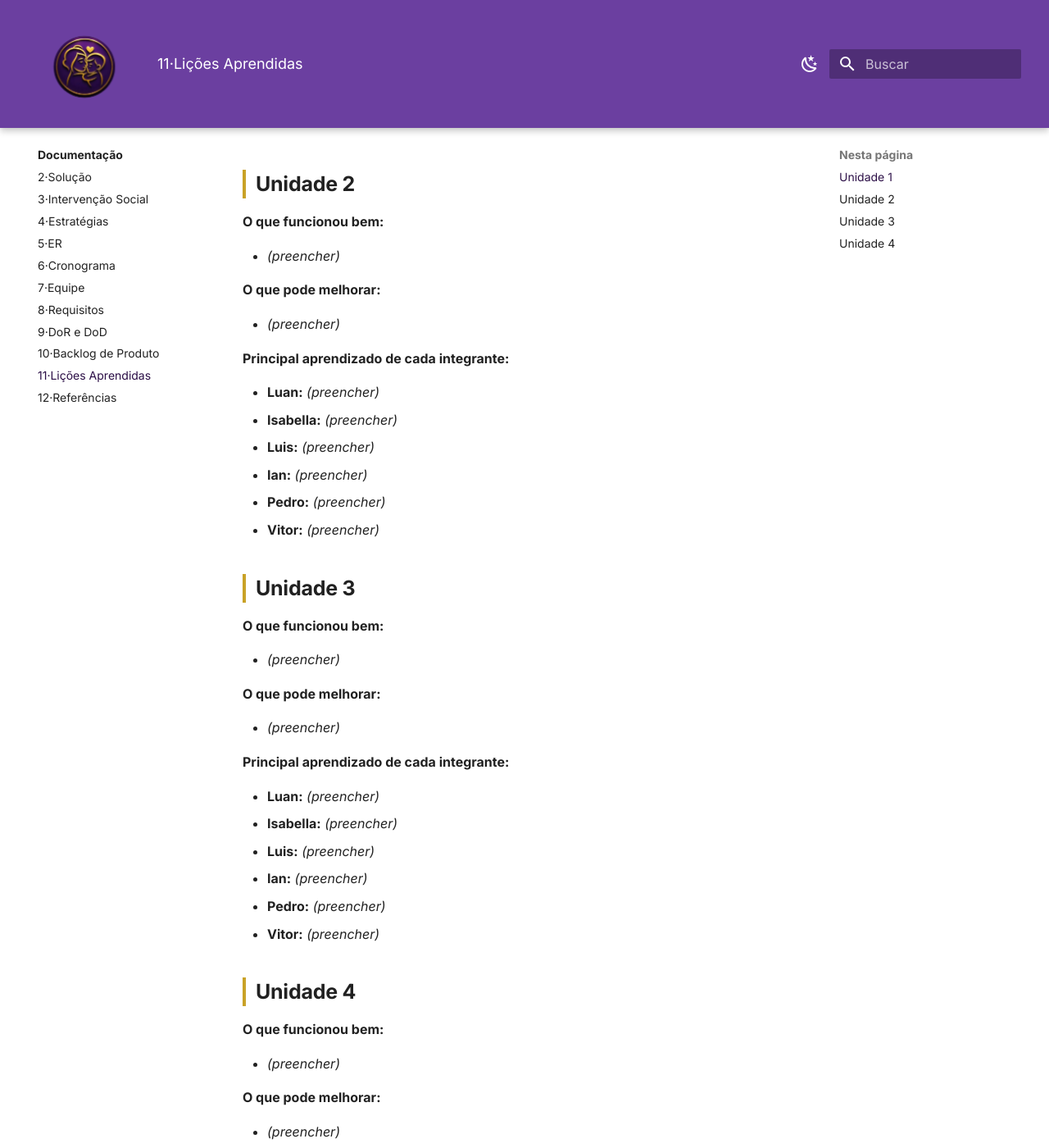
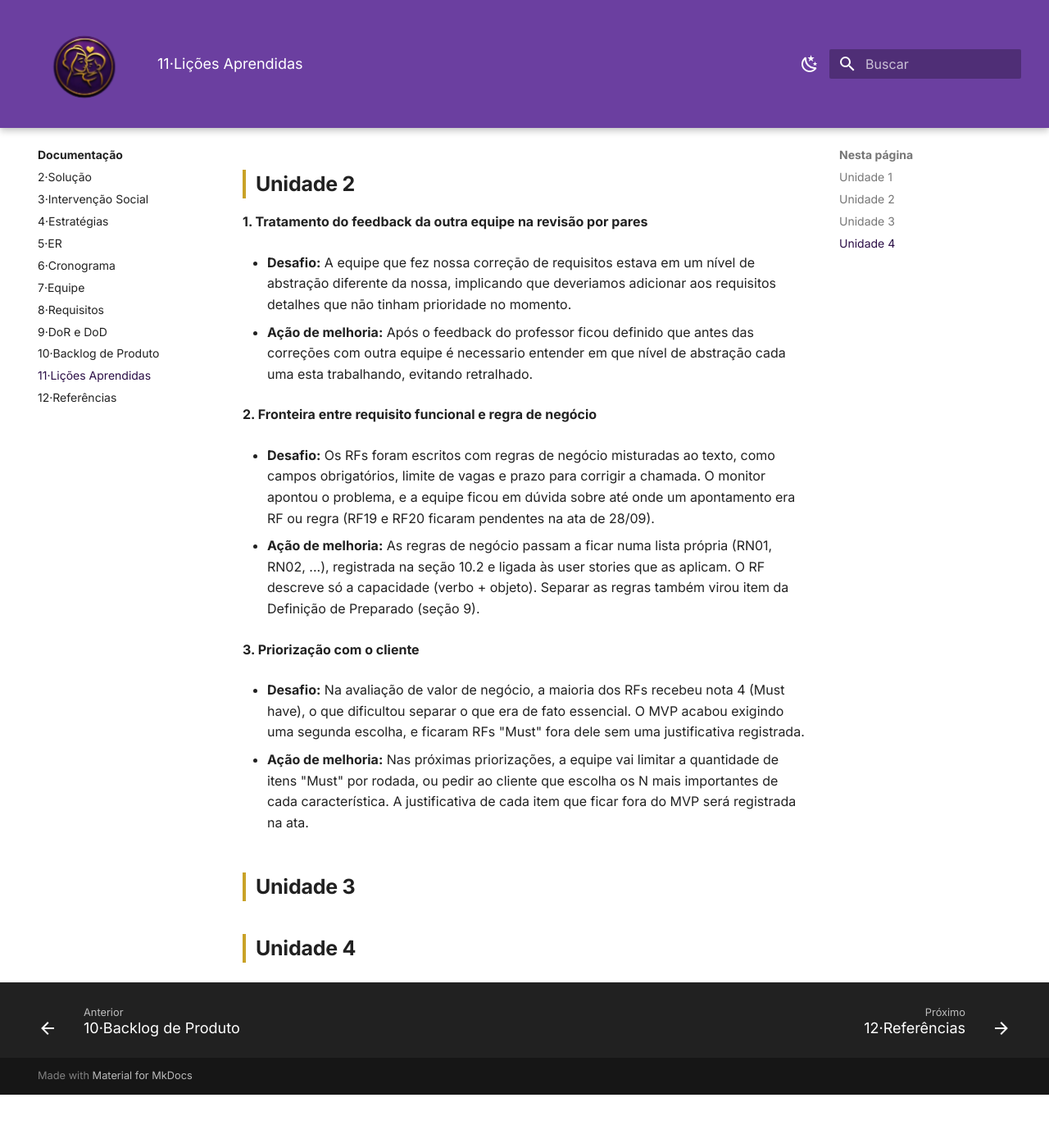
Before and after one commit to mdsreq-fga-unb/REQ-2026.2-T01-MaesGuerreiras, an MkDocs documentation site: the page built from docs/08-licoes/index.md, in a window 1280 px wide and 1400 px high, scrolled down 1512 px. Shown: the whole window at 82% size. Built offline with MkDocs 1.6.1 and Material for MkDocs 9.7.7, drawn with Linux system fonts in a browser that asks for light colours; after the commit the page ends 2847 px from its top, so only the background shows below that; some of the changed text lies outside the part shown.

Commit message:
Licoes aprendidas unidade 2

```diff
--- a/docs/08-licoes/index.md
+++ b/docs/08-licoes/index.md
@@ -29,57 +29,26 @@ bloco abaixo deve ser preenchido pela equipe logo após a Retrospectiva da unida
 
 ## Unidade 2
 
-**O que funcionou bem:**
+**1. Tratamento do feedback da outra equipe na revisão por pares**
 
-- *(preencher)*
+- **Desafio:** A equipe que fez nossa correçāo de requisitos estava em um nível de abstraçāo diferente da nossa, implicando que deveriamos adicionar aos requisitos detalhes que nāo tinham prioridade no momento.
 
-**O que pode melhorar:**
+- **Ação de melhoria:** Após o feedback do professor ficou definido que antes das correçōes com outra equipe é necessario entender em que nível de abstraçāo cada uma esta trabalhando, evitando retralhado.
 
-- *(preencher)*
+**2. Fronteira entre requisito funcional e regra de negócio**
 
-**Principal aprendizado de cada integrante:**
+- **Desafio:** Os RFs foram escritos com regras de negócio misturadas ao texto, como campos obrigatórios, limite de vagas e prazo para corrigir a chamada. O monitor apontou o problema, e a equipe ficou em dúvida sobre até onde um apontamento era RF ou regra (RF19 e RF20 ficaram pendentes na ata de 28/09).
 
-- **Luan:** *(preencher)*
-- **Isabella:** *(preencher)*
-- **Luis:** *(preencher)*
-- **Ian:** *(preencher)*
-- **Pedro:** *(preencher)*
-- **Vitor:** *(preencher)*
+- **Ação de melhoria:** As regras de negócio passam a ficar numa lista própria (RN01, RN02, ...), registrada na seção 10.2 e ligada às user stories que as aplicam. O RF descreve só a capacidade (verbo + objeto). Separar as regras também virou item da Definição de Preparado (seção 9).
+
+**3. Priorização com o cliente**
+
+- **Desafio:** Na avaliação de valor de negócio, a maioria dos RFs recebeu nota 4 (Must have), o que dificultou separar o que era de fato essencial. O MVP acabou exigindo uma segunda escolha, e ficaram RFs "Must" fora dele sem uma justificativa registrada.
+
+- **Ação de melhoria:** Nas próximas priorizações, a equipe vai limitar a quantidade de itens "Must" por rodada, ou pedir ao cliente que escolha os N mais importantes de cada característica. A justificativa de cada item que ficar fora do MVP será registrada na ata.
+
 
 ## Unidade 3
 
-**O que funcionou bem:**
-
-- *(preencher)*
-
-**O que pode melhorar:**
-
-- *(preencher)*
-
-**Principal aprendizado de cada integrante:**
-
-- **Luan:** *(preencher)*
-- **Isabella:** *(preencher)*
-- **Luis:** *(preencher)*
-- **Ian:** *(preencher)*
-- **Pedro:** *(preencher)*
-- **Vitor:** *(preencher)*
 
 ## Unidade 4
-
-**O que funcionou bem:**
-
-- *(preencher)*
-
-**O que pode melhorar:**
-
-- *(preencher)*
-
-**Principal aprendizado de cada integrante:**
-
-- **Luan:** *(preencher)*
-- **Isabella:** *(preencher)*
-- **Luis:** *(preencher)*
-- **Ian:** *(preencher)*
-- **Pedro:** *(preencher)*
-- **Vitor:** *(preencher)*
```
